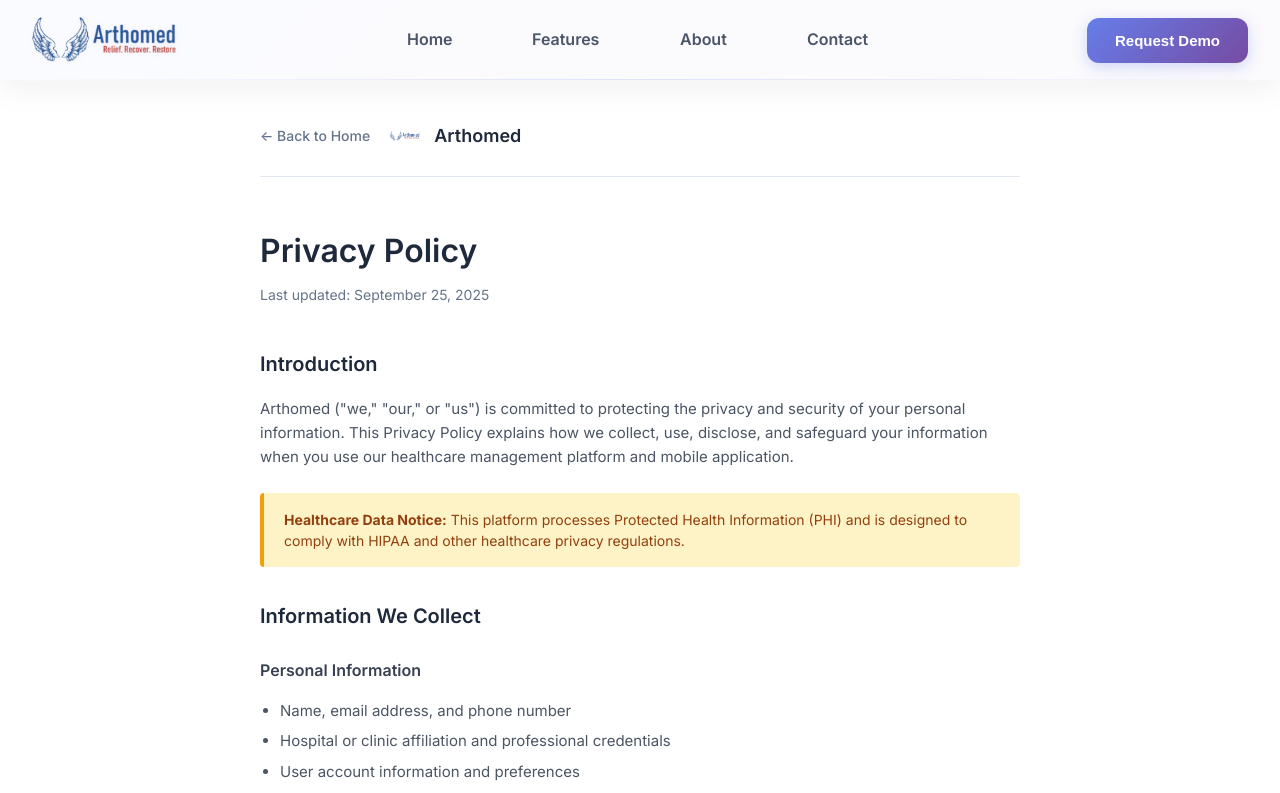
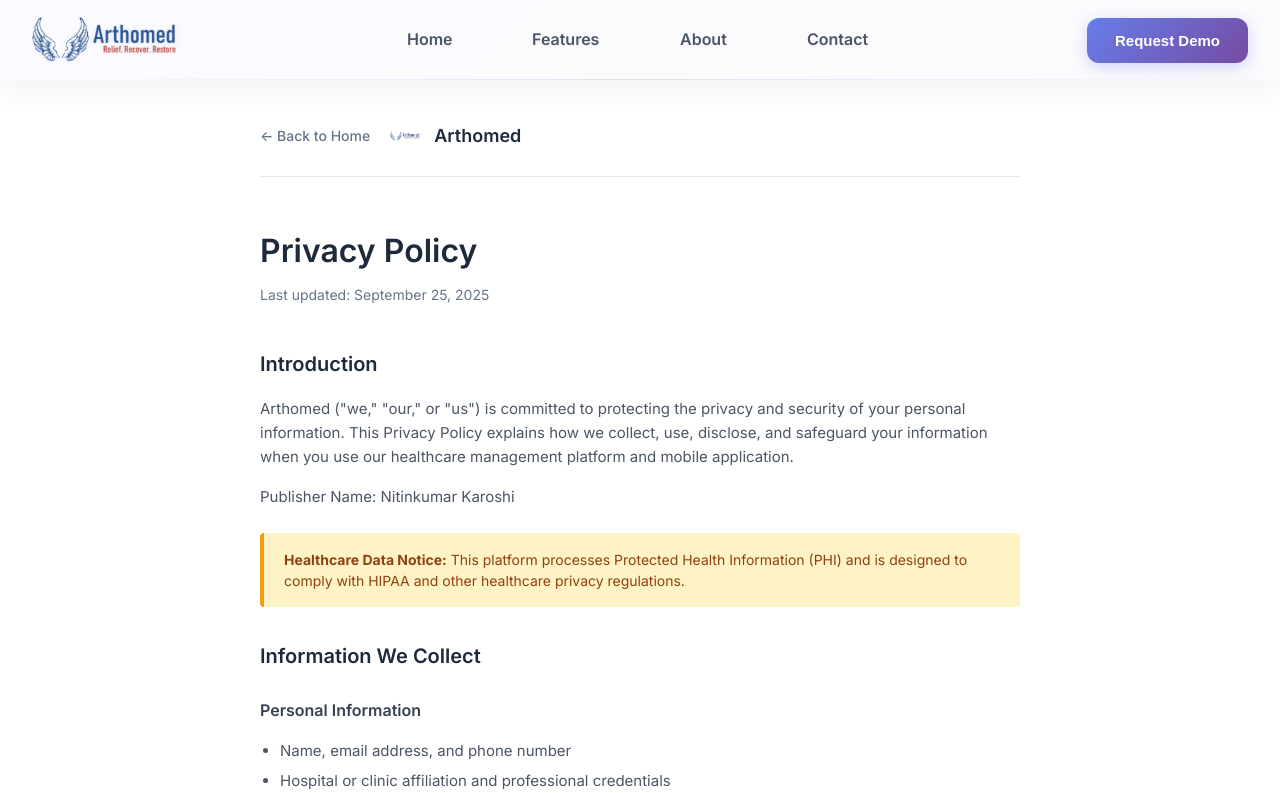
Before and after one commit to SanketsMane/Arthomed-Static, a React (Create React App) app: page /privacy-policy in a window 1280 px wide. Shown: the top 793 px of the page. Built offline with nearby package versions, Linux system fonts and the light colour scheme.

Commit message:
Update PrivacyPolicy.jsx

```diff
--- a/src/components/PrivacyPolicy.jsx
+++ b/src/components/PrivacyPolicy.jsx
@@ -182,6 +182,9 @@
               disclose, and safeguard your information when you use our healthcare management
               platform and mobile application.
             </Paragraph>
+            <Paragraph>
+              Publisher Name: Nitinkumar Karoshi
+            </Paragraph>
             <ImportantNote>
               <ImportantText>
                 <strong>Healthcare Data Notice:</strong> This platform processes Protected Health
```
